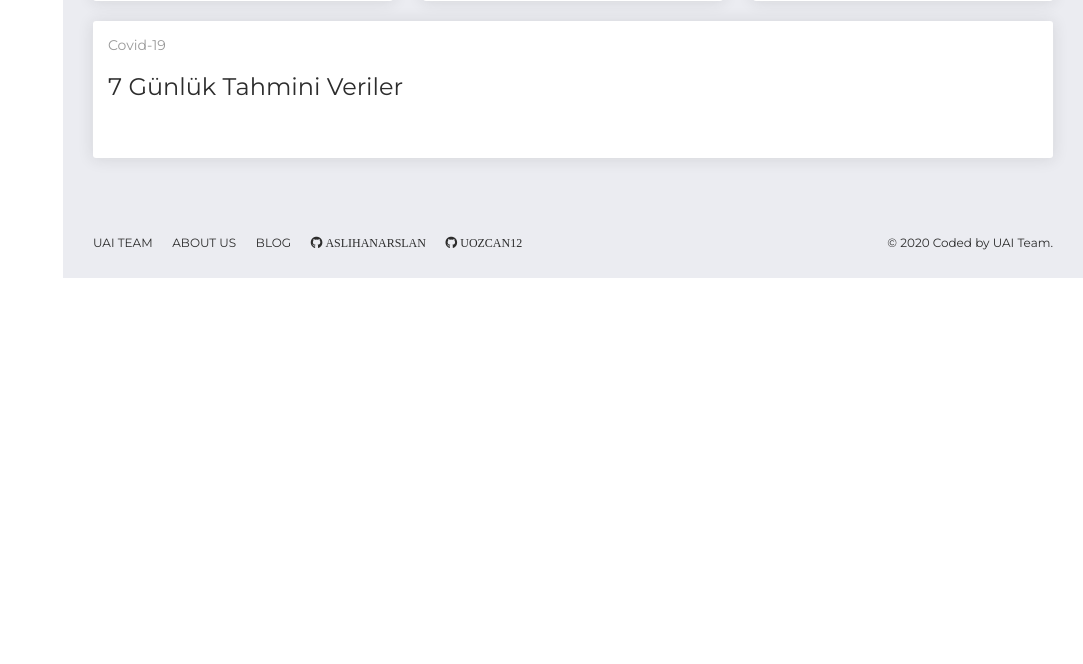
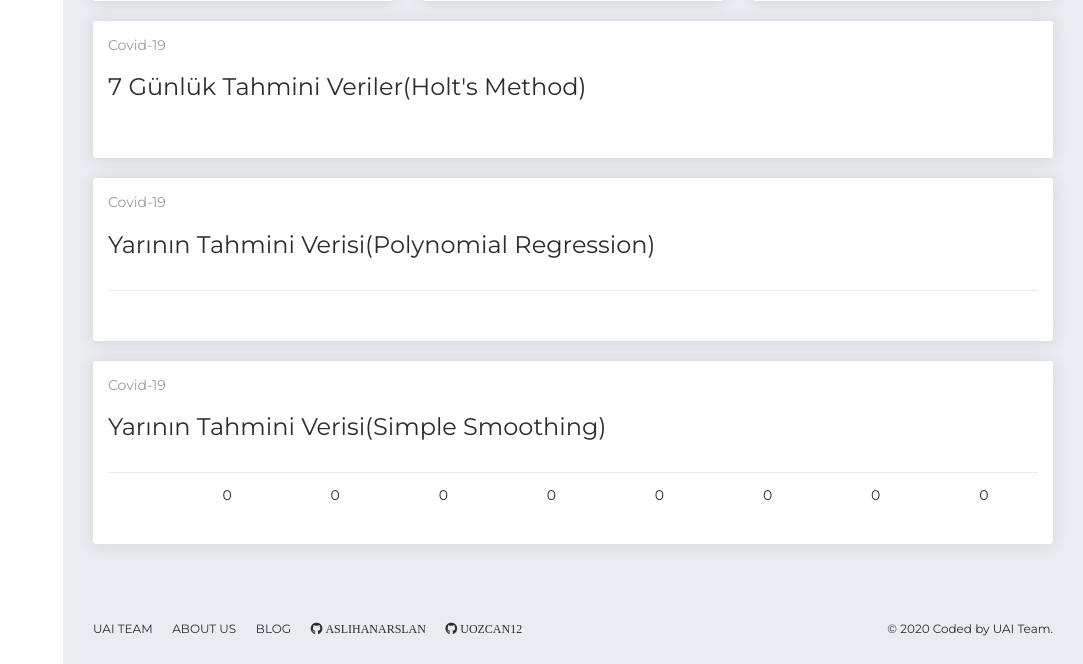
Before and after one commit to uozcan12/uai-covid19-tur, a Flask app: template templates/dashboard.html in a window 1280 px wide. Shown: the part 1160-1824 px from the top of the page, without its empty margins (197-1280 px from the left). Before the commit the page ends 1438 px from the top, so only its background shows below. Run offline with Flask 2, Linux system fonts and the light colour scheme; the template is opened without the code that fills it, so the values that code supplies are empty; some libraries are stand-ins or nearby versions.

Commit message:
added holts method and simple smoothing

```diff
--- a/app.py
+++ b/app.py
@@ -6,14 +6,31 @@ from sklearn.model_selection import train_test_split
 from sklearn.linear_model import LinearRegression
 from sklearn.preprocessing import PolynomialFeatures
 import datetime
+from statsmodels.tsa.api import ExponentialSmoothing, SimpleExpSmoothing, Holt
+
 app = Flask(__name__)
-
 
 @app.route("/")
 def hello():
+    def convert_date(date_string):
+        date_string = date_string.split(".")
+        new_date = date_string[1]+"/"+date_string[0]+"/"+date_string[2]
+        return(new_date)
+
+    def get_simple_smoothing_value(first_list, date_list):
+        data_series = pd.Series(first_list, date_list)
+        fit = SimpleExpSmoothing(data_series).fit(smoothing_level=0.2,optimized=False)
+        fcast = fit.forecast(1)
+        return fcast
+
+    def get_holt_value(first_list, date_list):
+        data_series = pd.Series(first_list, date_list)
+        fit = Holt(data_series).fit(smoothing_level=0.8, smoothing_slope=0.2, optimized=False)
+        fcast = fit.forecast(7).rename(r'$\alpha=0.2$')
+        return fcast
 
     def get_seven_days_prediction(a, b):
-        y_7 = []
+        y_1 = []
         X = np.asarray(a)
         X = X.reshape(-1, 1)
         y = b
@@ -28,8 +45,8 @@ def hello():
         pol_reg.fit(X_poly, y)
 
         for i in range(1,8):
-            y_7.append(int(pol_reg.predict(poly_reg.fit_transform([[len(y)+i]]))[0]))
-        return y_7
+            y_1.append(int(pol_reg.predict(poly_reg.fit_transform([[len(y)+i]]))[0]))
+        return y_1
 
     df = pd.read_csv('./data/COVID.csv', index_col=False)
     titles = list(df.columns.values)
@@ -52,21 +69,53 @@ def hello():
         enddate = enddate.strftime('%d.%m.%Y')
         seven_days_period.append(enddate)
 
-    gvs_7 = get_seven_days_prediction(indexes,gvs)
-    tvs_7 = get_seven_days_prediction(indexes,tvs)
+    gvs_1 = get_seven_days_prediction(indexes,gvs)
+    tvs_1 = get_seven_days_prediction(indexes,tvs)
+    gis_1 = get_seven_days_prediction(indexes,gis)
+    tis_1 = get_seven_days_prediction(indexes,tis)
+    gvs2_1 = get_seven_days_prediction(indexes,gvs2)
+    tvs2_1 = get_seven_days_prediction(indexes,tvs2)
+    gts_1 = get_seven_days_prediction(indexes,gts)
+    tts_1 = get_seven_days_prediction(indexes,tts)
 
-    gis_7 = get_seven_days_prediction(indexes,gis)
-    tis_7 = get_seven_days_prediction(indexes,tis)
+    dates_range = pd.date_range(start = convert_date(dates[0]), end = convert_date(dates[-1]))
 
-    gvs2_7 = get_seven_days_prediction(indexes,gvs2)
-    tvs2_7 = get_seven_days_prediction(indexes,tvs2)
+    gvs_simple_smoothing_tomorrow = get_simple_smoothing_value(gvs,dates_range);
+    tvs_simple_smoothing_tomorrow = get_simple_smoothing_value(tvs,dates_range)
+    gis_simple_smoothing_tomorrow = get_simple_smoothing_value(gis,dates_range)
+    tis_simple_smoothing_tomorrow = get_simple_smoothing_value(tis,dates_range)
+    gvs2_simple_smoothing_tomorrow = get_simple_smoothing_value(gvs2,dates_range)
+    tvs2_simple_smoothing_tomorrow = get_simple_smoothing_value(tvs2,dates_range)
+    gts_simple_smoothing_tomorrow = get_simple_smoothing_value(gts,dates_range)
+    tts_simple_smoothing_tomorrow = get_simple_smoothing_value(tts,dates_range)
 
-    gts_7 = get_seven_days_prediction(indexes,gts)
-    tts_7 = get_seven_days_prediction(indexes,tts)
+    gvs_holt_week = get_holt_value(gvs,dates_range)
+    tvs_holt_week = get_holt_value(tvs,dates_range)
+    gis_holt_week = get_holt_value(gis,dates_range)
+    tis_holt_week = get_holt_value(tis,dates_range)
+    gvs2_holt_week = get_holt_value(gvs2,dates_range)
+    tvs2_holt_week = get_holt_value(tvs2,dates_range)
+    gts_holt_week = get_holt_value(gts,dates_range)
+    tts_holt_week = get_holt_value(tts,dates_range)
 
     return render_template('dashboard.html', dates=dates, gvs=gvs, tvs=tvs, gis=gis, tis=tis, gvs2=gvs2, tvs2=tvs2, gts=gts, tts=tts, titles=titles,
-        gvs_7=gvs_7, tvs_7=tvs_7, gis_7=gis_7, tis_7=tis_7, gvs2_7=gvs2_7, tvs2_7=tvs2_7, gts_7=gts_7, tts_7 = tts_7, seven_days_period=seven_days_period)
-
+        gvs_1=gvs_1, tvs_1=tvs_1, gis_1=gis_1, tis_1=tis_1, gvs2_1=gvs2_1, tvs2_1=tvs2_1, gts_1=gts_1, tts_1 = tts_1, seven_days_period=seven_days_period,
+        gvs_simple_smoothing_tomorrow = gvs_simple_smoothing_tomorrow,
+        tvs_simple_smoothing_tomorrow = tvs_simple_smoothing_tomorrow,
+        gis_simple_smoothing_tomorrow = gis_simple_smoothing_tomorrow,
+        tis_simple_smoothing_tomorrow = tis_simple_smoothing_tomorrow,
+        gvs2_simple_smoothing_tomorrow = gvs2_simple_smoothing_tomorrow,
+        tvs2_simple_smoothing_tomorrow = tvs2_simple_smoothing_tomorrow,
+        gts_simple_smoothing_tomorrow = gts_simple_smoothing_tomorrow,
+        tts_simple_smoothing_tomorrow = tts_simple_smoothing_tomorrow,
+        gvs_holt_week = gvs_holt_week,
+        tvs_holt_week = tvs_holt_week,
+        gis_holt_week = gis_holt_week,
+        tis_holt_week = tis_holt_week,
+        gvs2_holt_week = gvs2_holt_week,
+        tvs2_holt_week = tvs2_holt_week,
+        gts_holt_week = gts_holt_week,
+        tts_holt_week = tts_holt_week)
 
 if __name__ == "__main__":
     app.run(debug=True)
--- a/templates/dashboard.html
+++ b/templates/dashboard.html
@@ -212,7 +212,7 @@
                         <div class="card">
                             <div class="card-header">
                                 <h5 class="card-category">Covid-19</h5>
-                                <h4 class="card-title"> 7 Günlük Tahmini Veriler</h4>
+                                <h4 class="card-title"> 7 Günlük Tahmini Veriler(Holt's Method)</h4>
                             </div>
                             <div class="card-body">
                                 <div class="table-responsive">
@@ -226,14 +226,87 @@
                                             {% for i in seven_days_period %}
                                           <tr>
                                               <td>{{ seven_days_period[loop.index0]}}</td>
-                                              <td>{{ gvs_7[loop.index0] }}</td>
-                                              <td>{{ tvs_7[loop.index0] }}</td>
-                                              <td>{{ gis_7[loop.index0] }}</td>
-                                              <td>{{ tis_7[loop.index0] }}</td>
-                                              <td>{{ gvs2_7[loop.index0] }}</td>
-                                              <td>{{ tvs2_7[loop.index0] }}</td>
-                                              <td>{{ gts_7[loop.index0] }}</td>
-                                              <td>{{ tts_7[loop.index0] }}</td>
+                                              <td>{{ gvs_holt_week[loop.index0] | int }}</td>
+                                              <td>{{ tvs_holt_week[loop.index0] | int}}</td>
+                                              <td>{{ gis_holt_week[loop.index0] | int}}</td>
+                                              <td>{{ tis_holt_week[loop.index0] | int}}</td>
+                                              <td>{{ gvs2_holt_week[loop.index0]| int }}</td>
+                                              <td>{{ tvs2_holt_week[loop.index0]| int }}</td>
+                                              <td>{{ gts_holt_week[loop.index0] | int }}</td>
+                                              <td>{{ tts_holt_week[loop.index0] | int}}</td>
+                                          </tr>
+                                          {%endfor%}
+                                        </tbody>
+                                    </table>
+                                </div>
+                            </div>
+                        </div>
+                    </div>
+                </div>
+
+                <div class="row">
+                    <div class="col-md-12">
+                        <div class="card">
+                            <div class="card-header">
+                                <h5 class="card-category">Covid-19</h5>
+                                <h4 class="card-title"> Yarının Tahmini Verisi(Polynomial Regression)</h4>
+                            </div>
+                            <div class="card-body">
+                                <div class="table-responsive">
+                                    <table class="table">
+                                        <thead class=" text-primary">
+                                            {% for i in titles %}
+                                            <th> {{i}} </th>
+                                            {%endfor%}
+                                        </thead>
+                                        <tbody>
+                                            {% for i in range(1) %}
+                                          <tr>
+                                              <td>{{ seven_days_period[loop.index0]}}</td>
+                                              <td>{{ gvs_1[loop.index0] }}</td>
+                                              <td>{{ tvs_1[loop.index0] }}</td>
+                                              <td>{{ gis_1[loop.index0] }}</td>
+                                              <td>{{ tis_1[loop.index0] }}</td>
+                                              <td>{{ gvs2_1[loop.index0] }}</td>
+                                              <td>{{ tvs2_1[loop.index0] }}</td>
+                                              <td>{{ gts_1[loop.index0] }}</td>
+                                              <td>{{ tts_1[loop.index0] }}</td>
+                                          </tr>
+                                          {%endfor%}
+                                        </tbody>
+                                    </table>
+                                </div>
+                            </div>
+                        </div>
+                    </div>
+                </div>
+                <div class="row">
+                    <div class="col-md-12">
+                        <div class="card">
+                            <div class="card-header">
+                                <h5 class="card-category">Covid-19</h5>
+                                <h4 class="card-title"> Yarının Tahmini Verisi(Simple Smoothing)</h4>
+                            </div>
+                            <div class="card-body">
+                                <div class="table-responsive">
+                                    <table class="table">
+                                        <thead class=" text-primary">
+                                            {% for i in titles %}
+                                            <th> {{i}} </th>
+                                            {%endfor%}
+                                        </thead>
+                                        <tbody>
+                                            {% for i in range(1) %}
+                                          <tr>
+                                              <td>{{ seven_days_period[loop.index0]}}</td>
+                                              <td>{{ gvs_simple_smoothing_tomorrow[loop.index0] | int }}</td>
+                                              <td>{{ tvs_simple_smoothing_tomorrow[loop.index0] | int}}</td>
+                                              <td>{{ gis_simple_smoothing_tomorrow[loop.index0] | int}}</td>
+                                              <td>{{ tis_simple_smoothing_tomorrow[loop.index0] | int}}</td>
+                                              <td>{{ gvs2_simple_smoothing_tomorrow[loop.index0]| int }}</td>
+                                              <td>{{ tvs2_simple_smoothing_tomorrow[loop.index0]| int }}</td>
+                                              <td>{{ gts_simple_smoothing_tomorrow[loop.index0] | int }}</td>
+                                              <td>{{ tts_simple_smoothing_tomorrow[loop.index0] | int}}</td>
                                           </tr>
                                           {%endfor%}
                                         </tbody>
```
Also changed, not shown: 2 other files.
